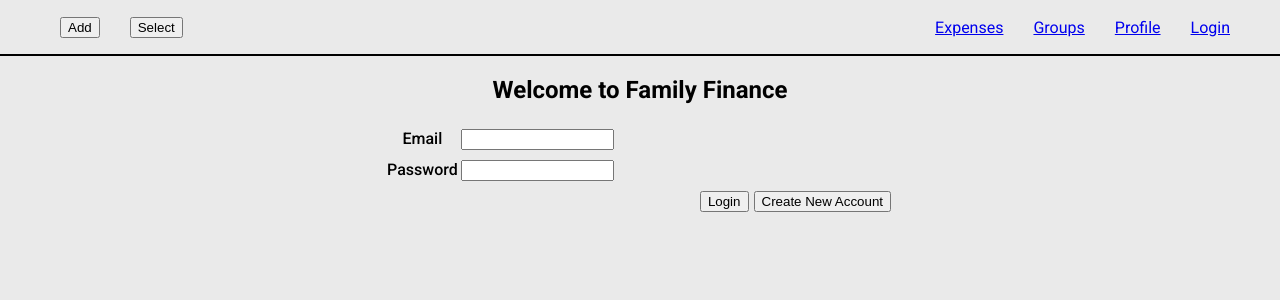
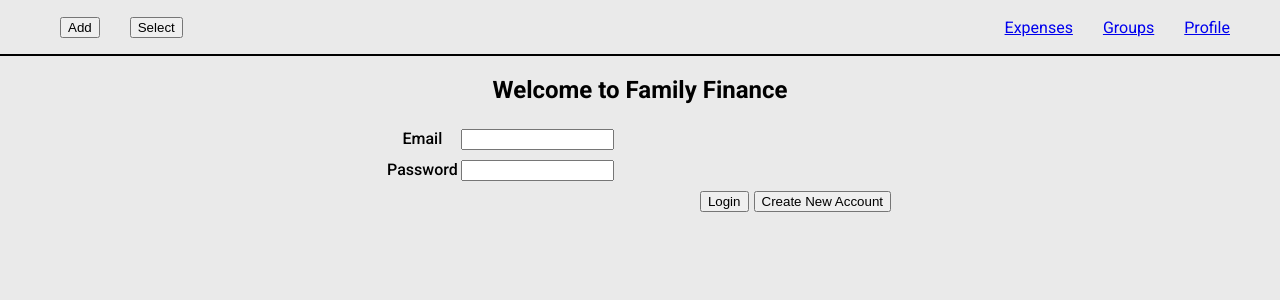
Before and after one commit to aaronjoslinwangdu/family-finance-app, a React (Create React App) app in the folder client/: page /auth/ in a window 1280 px wide. Shown: the top 300 px of the page. Built offline with nearby package versions, Linux system fonts and the light colour scheme.

Commit message:
Set nav links dynamically

```diff
--- a/client/src/components/Layout/Navigation.js
+++ b/client/src/components/Layout/Navigation.js
@@ -10,6 +10,9 @@ import classes from './Navigation.module.css';
 
 const Navigation = (props) => {
   const isSelecting = useSelector(state => state.expenses.isSelecting);
+  const token = useSelector(state => state.auth.token);
+
+
 
   return (
     <div className={classes.navigation}>
@@ -26,14 +29,16 @@ const Navigation = (props) => {
             <NavLink to='/expenses'>Expenses</NavLink>
           </li>
           <li>
-          <NavLink to='/groups'>Groups</NavLink>
+            <NavLink to='/groups'>Groups</NavLink>
           </li>
           <li>
-          <NavLink to='/users/profile'>Profile</NavLink>
+            <NavLink to='/users/profile'>Profile</NavLink>
           </li>
+          {token !== null &&
           <li>
-          <NavLink to='/users/login'>Login</NavLink>
+            <NavLink to='/auth/'>Logout</NavLink>
           </li>
+          }
         </ul>
       </nav>
     </div>
```
